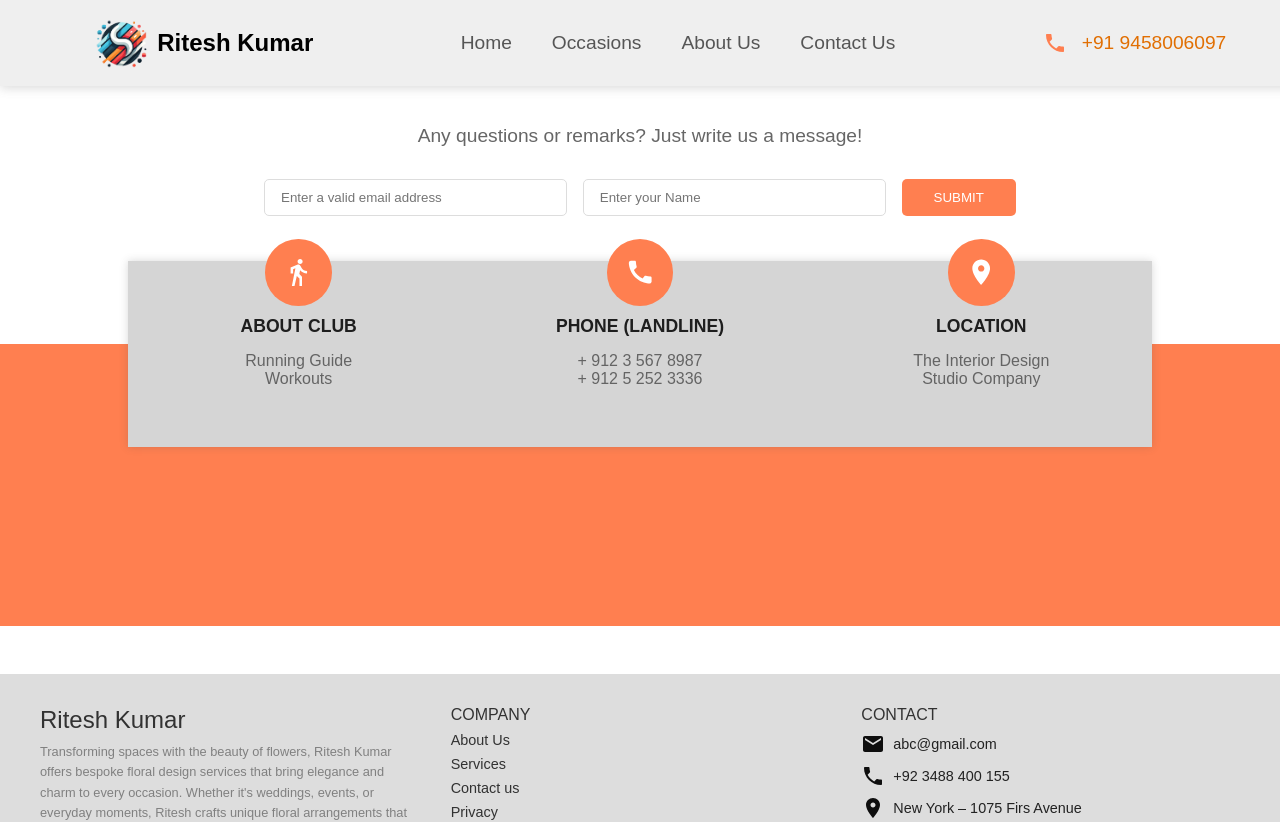
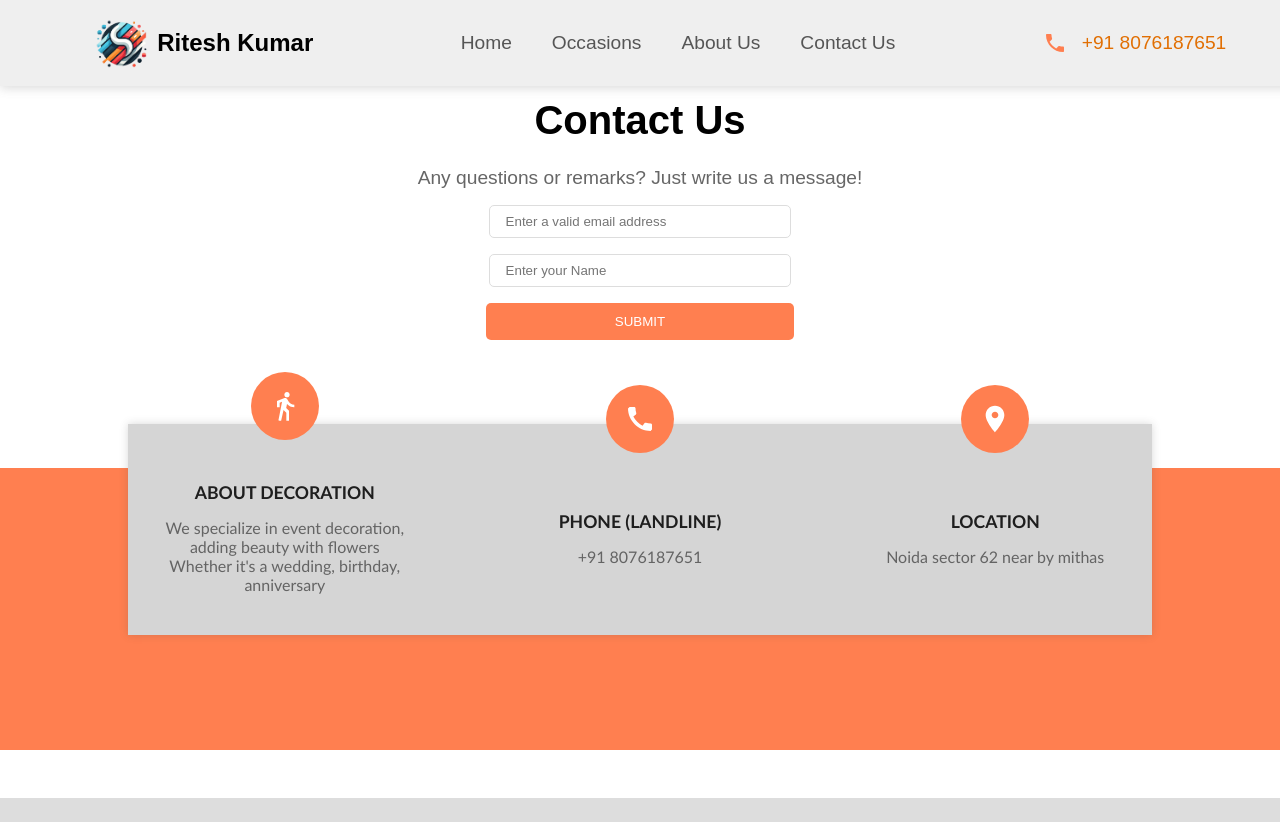
Before and after one commit to harshrajput177/FlowerSite, a React (Vite) app in the folder FlowerSite/: page /contact in a window 1280 px wide. Shown: the top 822 px of the page. Built offline with nearby package versions, Linux system fonts and the light colour scheme.

Commit message:
update some file

```diff
--- a/FlowerSite/src/Component/About-US/AboutCom1.jsx
+++ b/FlowerSite/src/Component/About-US/AboutCom1.jsx
@@ -1,8 +1,11 @@
 import React from 'react';
 import '../../Style/AboutUs-CSS/AboutCom1.css';
 import img1 from '../../Image/WhatsApp Image 2025-03-01 at 12.45.13_515d6615.jpg'
+import { useNavigate } from 'react-router-dom';
+
 
 const AboutHousing = () => {
+  const navigate = useNavigate();
   return (
     <div className="aboutUs-container">
       <div className="aboutUs-content">
@@ -13,7 +16,7 @@ const AboutHousing = () => {
         Whether it’s a grand event like G20, Christmas celebrations in schools, vibrant parties, or any special occasion, we bring your vision to life.
         <br />Our dedicated team personally visits the venue and decorates it with fresh and vibrant flowers, creating an enchanting atmosphere. With a keen eye for detail and a passion for creativity, we ensure each project is unique and memorable. Trust us to add elegance and charm to your events with our stunning floral decorations!
         </p>
-        <button className="aboutUs-contact-button">Contact Us</button>
+        <button className="aboutUs-contact-button"  onClick={() => navigate('/contact')}>Contact Us</button>
       </div>
       <div className="aboutUs-image-container">
         <img
--- a/FlowerSite/src/Component/About-US/AboutCom4.jsx
+++ b/FlowerSite/src/Component/About-US/AboutCom4.jsx
@@ -8,12 +8,12 @@ import { motion } from 'framer-motion';
 const statsData = [
   {
     icon: <HomeIcon className='AboutCom-4-icon' size={48} />,
-    count: '50K+',
-    label: 'Properties Listed'
+    count: '10K+',
+    label: 'Design Listed'
   },
   {
     icon: <PeopleAltIcon className='AboutCom-4-icon' size={48} />,
-    count: '100K+',
+    count: '50K+',
     label: 'Customers World Wide'
   },
   {
--- a/FlowerSite/src/Component/Contact-US/ContactUs_1.jsx
+++ b/FlowerSite/src/Component/Contact-US/ContactUs_1.jsx
@@ -18,19 +18,20 @@ const ContactUsComponent = () => {
       <div className='outerPart-Contact-info'>
         <div className="contact-info">
           <div className="info-item">
-            <DirectionsWalkIcon className="info-icon" />
-            <h3>ABOUT CLUB</h3>
-            <p>Running Guide<br />Workouts</p>
+            <DirectionsWalkIcon className="info-icon  about-icon" />
+            <h3>ABOUT DECORATION</h3>
+            <p>We specialize in event decoration, <br />adding beauty with flowers<br /> Whether it's a wedding, birthday, anniversary</p>
           </div>
           <div className="info-item">
-            <CallIcon className="info-icon" />
+            <CallIcon className="info-icon  phone-icons-part" />
             <h3>PHONE (LANDLINE)</h3>
-            <p>+ 912 3 567 8987<br />+ 912 5 252 3336</p>
+            <p>+91 8076187651
+            </p>
           </div>
           <div className="info-item">
-            <LocationOnIcon className="info-icon" />
+            <LocationOnIcon className="info-icon   phone-icons-part" />
             <h3>LOCATION</h3>
-            <p>The Interior Design Studio Company </p>
+            <p>Noida sector 62 near by mithas</p>
           </div>
         </div>
       </div>
--- a/FlowerSite/src/Component/HomeCom1.jsx
+++ b/FlowerSite/src/Component/HomeCom1.jsx
@@ -4,8 +4,11 @@ import img1 from '../Image/596c934c9b385073fb827ffa92f328a5.jpg';
 import img2 from '../Image/596c934c9b385073fb827ffa92f328a5.jpg';
 import img3 from '../Image/istockphoto-1313502972-612x612.jpg';
 import img4 from '../Image/81ohzMU6N0L-removebg-preview.png';
+import { useNavigate } from 'react-router-dom';
 
 const FlowerShopHeroSection = () => {
+  const navigate = useNavigate();
+
   return (
     <div className="hero-section">
       <div className="hero-content">
@@ -19,8 +22,10 @@ const FlowerShopHeroSection = () => {
           Lorem ipsum dolor sit amet consectetur. Tincidunt eu purus risus dolor pharetra tristique pulvinar.
         </p>
         <div className="button-group">
-          <button className="shop-button">Shop now</button>
-          <button className="View-all-link">View all products</button>
+          <button className="shop-button"   onClick={() => navigate('/occasions')}>Order now</button>
+          <button className="View-all-link" onClick={() => navigate('/occasions')}>
+            View all products
+          </button>
         </div>
         <div className="rating-section">
           <div className="user-images">
--- a/FlowerSite/src/Component/Services/ServicesCom1.jsx
+++ b/FlowerSite/src/Component/Services/ServicesCom1.jsx
@@ -1,8 +1,10 @@
 import React from 'react';
 import '../../Style/Services-CSS/ServicesCom1.css';
 import img1 from '../../Image/girl-holding-bouquet-flowers-with-cartoon-character-from-series-series_865091-13061__1_-removebg-preview.png'
+import { useNavigate } from 'react-router-dom';
 
 const AboutHousing = () => {
+  const navigate = useNavigate();
   return (
     <div className="Services-container">
       <div className="Services-content">
@@ -13,7 +15,7 @@ const AboutHousing = () => {
         Whether it’s a grand event like G20, Christmas celebrations in schools, vibrant parties, or any special occasion, we bring your vision to life.
         <br />Our dedicated team personally visits the venue and decorates it with fresh and vibrant flowers, creating an enchanting atmosphere. With a keen eye for detail and a passion for creativity, we ensure each project is unique and memorable. Trust us to add elegance and charm to your events with our stunning floral decorations!
         </p>
-        <button className="Services-contact-button">Contact Us</button>
+        <button className="Services-contact-button"  onClick={() => navigate('/contact')}>Contact Us</button>
       </div>
       <div className="Services-image-container">
         <img
--- a/FlowerSite/src/Footer.jsx
+++ b/FlowerSite/src/Footer.jsx
@@ -21,7 +21,6 @@ export default function Footer() {
             <FacebookIcon className="social-icon" />
             <InstagramIcon className="social-icon" />
             <WhatsAppIcon className="social-icon" />
-            {/* <FaGooglePlusG className="icon" /> */}
           </div>
         </div>
 
@@ -39,16 +38,16 @@ export default function Footer() {
         <div className="footer-section">
           <h3 className="footer-heading">CONTACT</h3>
           <ul   className="footer-ul">
-            <li className="contact-item"><EmailIcon /><span>abc@gmail.com</span></li>
-            <li className="contact-item"><LocalPhoneIcon /><span>+92 3488 400 155</span></li>
-            <li className="contact-item"><LocationOnIcon /> <span>New York – 1075 Firs Avenue</span></li>
+            <li className="contact-item"><EmailIcon /><span>Kum.ritesh1999@gmail.com</span></li>
+            <li className="contact-item"><LocalPhoneIcon /><span>8076187651            </span></li>
+            <li className="contact-item"><LocationOnIcon /> <span>Noida sector 62 near by mithas</span></li>
           </ul>
         </div>
 
 
       </div>
       <div className="footer-bottom">
-        © 2025 All Rights Reserved. Design by Salman.UI UX
+        © 2025 All Rights Reserved. Ritesh Kumar
       </div>
     </footer>
   );
--- a/FlowerSite/src/Navbar.jsx
+++ b/FlowerSite/src/Navbar.jsx
@@ -30,7 +30,8 @@ const Navbar = () => {
       </ul>
       <div className="icons-flower">
         <LocalPhoneIcon className='Flower-icon' />
-        <p>+91 9458006097</p>
+        <p>+91 8076187651
+        </p>
       </div>
     </nav>
   );
--- a/FlowerSite/src/Style/ContactUs-CSS/ContactUs_1.css
+++ b/FlowerSite/src/Style/ContactUs-CSS/ContactUs_1.css
@@ -1,4 +1,5 @@
 .contact-container {
+  margin-top: 50px;
   padding: 3rem 0;
   background-color: white;
   text-align: center;
@@ -7,17 +8,20 @@
 .contact-title {
   font-size: 2.5rem;
   font-weight: bold;
-  margin-bottom: 2rem;
+  margin-bottom: 1.5rem;
 }
 
 .contact-subtitle {
   font-size: 1.2rem;
   color: #666;
-  margin-bottom: 2rem;
+  margin-bottom: 1rem;
 }
 
 .contact-form {
   display: flex;
+  flex-direction: column;
+  justify-content: center;
+  align-items: center;
   gap: 1rem;
   justify-content: center;
   margin-bottom: 2rem;
@@ -32,6 +36,7 @@
 }
 
 .contact-button {
+  width: 24%;
   background-color: coral;
   color: white;
   border: none;
@@ -48,21 +53,23 @@
 .contact-info {
   display: flex;
   align-items: center;
-  justify-content: space-around;
+  justify-content: center; /* Center the items */
+  gap: 3rem; /* Add spacing between items */
   background-color: #d5d5d5;
   box-shadow: 0 0 8px rgba(77, 77, 77, 0.219);
   padding: 1rem 0;
   width: 80vw;
-  height: 12vw;
-  bottom: 14vw;
+  height: auto; /* Change height to auto */
   position: absolute;
+  bottom: 9vw;
   color: rgb(30, 30, 30);
-  flex-wrap: wrap;
+
+  flex-wrap: nowrap; /* Prevent items from wrapping */
 }
 
 .info-item {
-  width: 180px;
-  height: 180px;
+  width: 24vw;
+  height: 14vw; /* Change height to auto */
   display: flex;
   flex-direction: column;
   align-items: center;
@@ -71,12 +78,19 @@
   background-color: transparent;
   border-radius: 10px;
   position: relative;
-  top: -4vw;
+  top: -3.4vw; /* Adjust the top value */
 }
 
 .info-item .info-icon {
-  font-size: 1.9rem;
+  font-size: 2rem;
+  margin-bottom: 2rem;
 }
+
+.phone-icons-part{
+  position: relative;
+  top: -1.2vw;
+}
+
 
 .info-icon {
   border-radius: 50%;
@@ -87,12 +101,14 @@
 }
 
 .info-item h3 {
+  font-family: 'Gill Sans', 'Gill Sans MT', Calibri, 'Trebuchet MS', sans-serif;
   font-size: 1.1rem;
   margin: 0;
 }
 
 .info-item p {
   margin: 5px 0;
+  font-family: 'Gill Sans', 'Gill Sans MT', Calibri, 'Trebuchet MS', sans-serif;
   font-size: 1rem;
   color: rgb(100, 100, 100);
   text-align: center;
@@ -116,7 +132,7 @@
   }
 
   .contact-form{
-    margin-bottom: 60px;
+    margin-bottom: 120px;
   }
 
   .contact-subtitle {
@@ -124,7 +140,8 @@
   }
 
   .contact-button {
-    margin-bottom: 30vw;
+    width: 90%;
+    margin-bottom: 50vw;
   }
 
   .contact-input {
@@ -132,15 +149,15 @@
   }
 
   .contact-info {
-    width:81vw;
+    width:71vw;
     height: 180vw;
     flex-direction: column;
-    padding: 1.3rem;
+    padding: 0.8rem 0.4rem ;
   }
 
   .info-item {
-    width: 100px;
-    height: 100px;
+    width: 260px;
+    height: 160px;
     margin-top: 5vw;
     top: 0;
   }
--- a/FlowerSite/src/Style/HomeCom1.css
+++ b/FlowerSite/src/Style/HomeCom1.css
@@ -16,6 +16,7 @@
 }
 
 .View-all-link {
+  cursor: pointer;
   padding: 10px 22px;
   background-color: #dedede87;
   border: 1px solid rgba(0, 0, 0, 0.74);
@@ -54,6 +55,7 @@
 }
 
 .shop-button {
+  cursor: pointer;
   background-color: coral;
   color: white;
   font-weight: bold;
--- a/FlowerSite/src/Style/Services-CSS/ServicesCom3.css
+++ b/FlowerSite/src/Style/Services-CSS/ServicesCom3.css
@@ -24,13 +24,14 @@
   .recognition-card__content h3 {
     font-family: 'PoppinsSemibold';
     margin-bottom: 15px;
-    font-size: 1rem;
+    font-size: 1.3rem;
   }
 
   .recognition-card__content p {
     text-align: justify;
-    font-family: 'Poppins-Regular';
-    font-size: 0.8rem;
+    font-family:'Gill Sans', 'Gill Sans MT', Calibri, 'Trebuchet MS', sans-serif;
+    font-size: 0.9rem;
+    letter-spacing: 1px;
     line-height: 1.6;
     color: rgb(29, 29, 29);
   }
```
